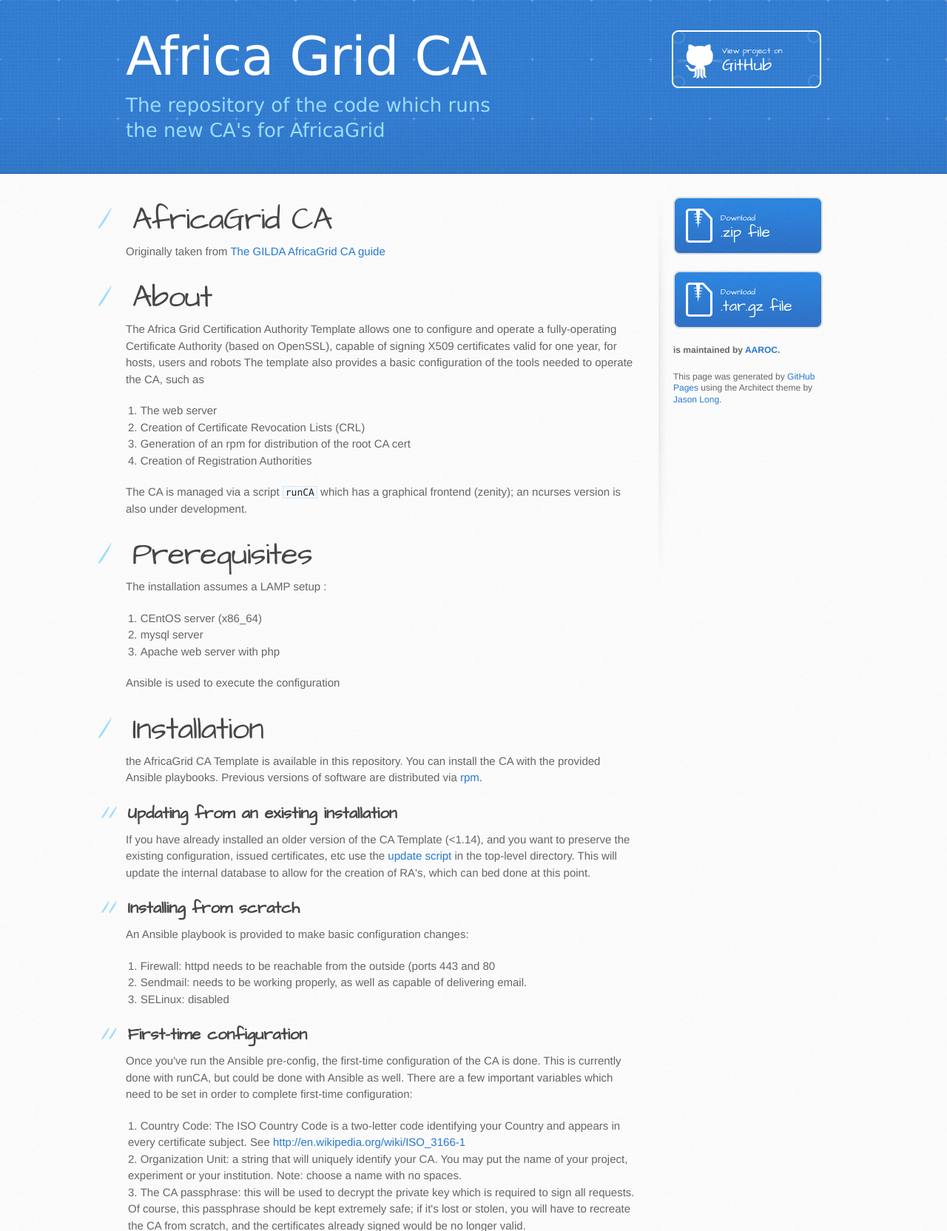
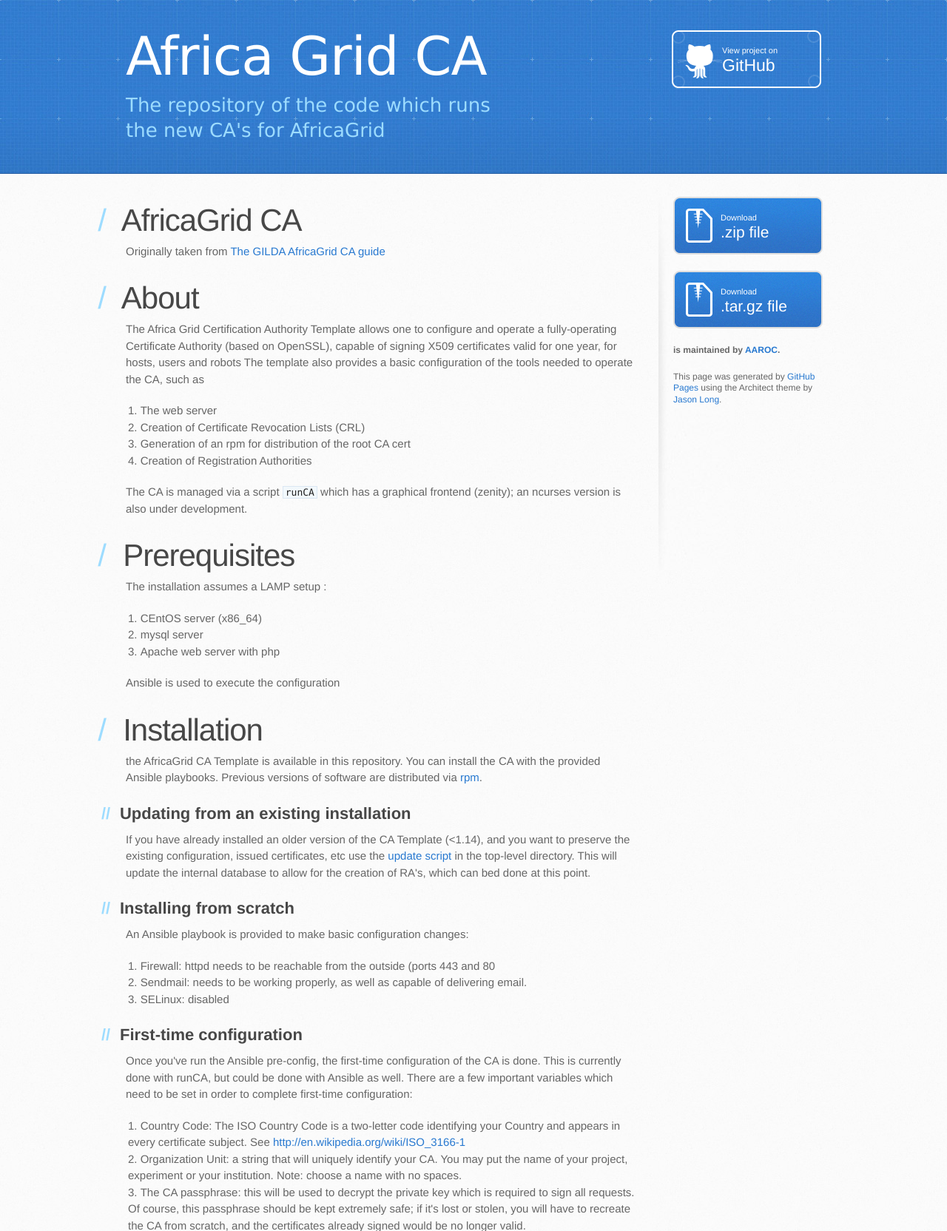
Before and after one commit to AAROC/AfricaGridCA, a PHP site: page / in a window 1280 px wide. Shown: the top 1664 px of the page at 74% size. Run offline with PHP 8.4, Linux system fonts and the light colour scheme.

Commit message:
Changed "architects daughter font" to Helvetica

```diff
--- a/stylesheets/stylesheet.css
+++ b/stylesheets/stylesheet.css
@@ -136,7 +136,7 @@ a.button {
   color: #fff;
   padding-left: 68px;
   padding-top: 22px;
-  font-family: 'Architects Daughter', 'Helvetica Neue', Helvetica, Arial, serif;
+  font-family: 'Helvetica Neue', Helvetica, Arial, serif;
 }
 a.button small {
   display: block;
@@ -225,7 +225,7 @@ form {
 /* GENERAL ELEMENT TYPE STYLES */
 
 #main-content h1 {
-  font-family: 'Architects Daughter', 'Helvetica Neue', Helvetica, Arial, serif;
+  font-family: 'Helvetica Neue', Helvetica, Arial, serif;
   font-size: 2.8em;
   letter-spacing: -1px;
   color: #474747;
@@ -239,7 +239,7 @@ form {
 }
 
 #main-content h2 {
-  font-family: 'Architects Daughter', 'Helvetica Neue', Helvetica, Arial, serif;
+  font-family: 'Helvetica Neue', Helvetica, Arial, serif;
   font-size: 22px;
   font-weight: bold;
   margin-bottom: 8px;
@@ -253,7 +253,7 @@ form {
 }
 
 #main-content h3 {
-  font-family: 'Architects Daughter', 'Helvetica Neue', Helvetica, Arial, serif;
+  font-family: 'Helvetica Neue', Helvetica, Arial, serif;
   font-size: 18px;
   font-weight: bold;
   margin-top: 24px;
@@ -269,7 +269,7 @@ form {
 }
 
 #main-content h4 {
-  font-family: 'Architects Daughter', 'Helvetica Neue', Helvetica, Arial, serif;
+  font-family: 'Helvetica Neue', Helvetica, Arial, serif;
   font-size: 15px;
   font-weight: bold;
   color: #474747;
@@ -283,7 +283,7 @@ h4:before {
 }
 
 #main-content h5 {
-  font-family: 'Architects Daughter', 'Helvetica Neue', Helvetica, Arial, serif;
+  font-family: 'Helvetica Neue', Helvetica, Arial, serif;
   font-size: 14px;
   color: #474747;
 }
@@ -295,7 +295,7 @@ h5:before {
 }
 
 #main-content h6 {
-  font-family: 'Architects Daughter', 'Helvetica Neue', Helvetica, Arial, serif;
+  font-family: 'Helvetica Neue', Helvetica, Arial, serif;
   font-size: .8em;
   color: #474747;
 }
```
